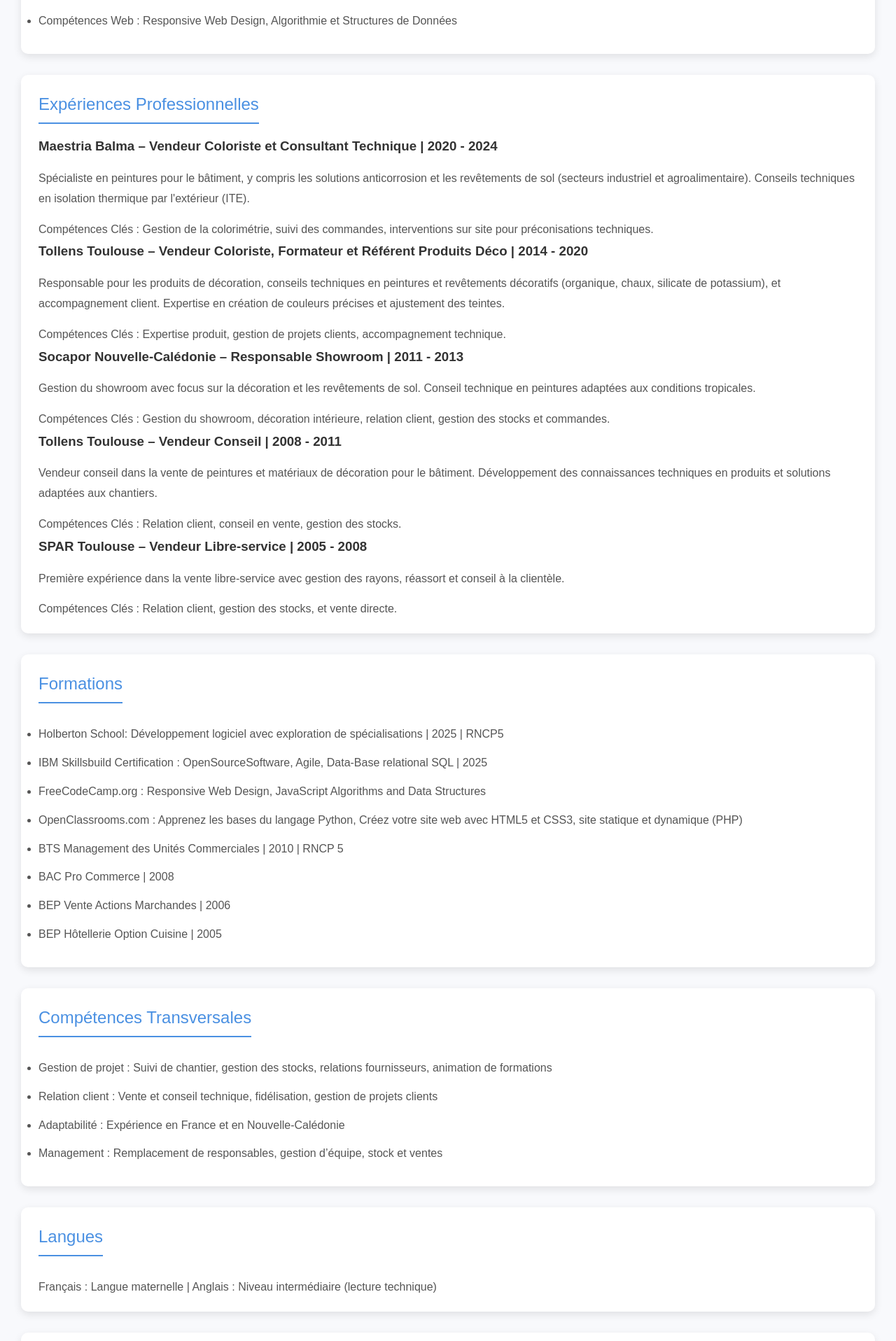
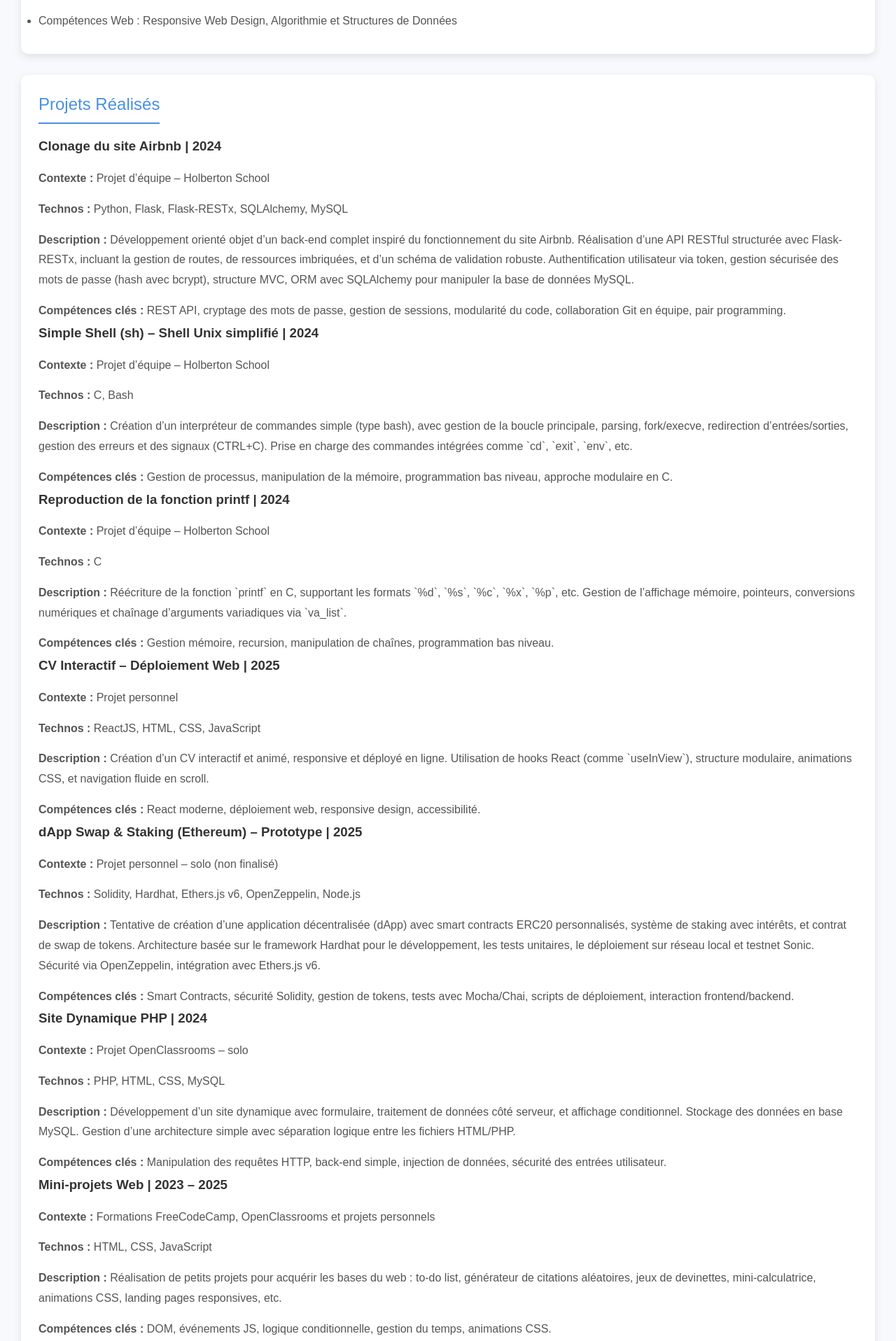
Before and after one commit to JeffToken31/my-first-react, a React (Create React App) app: page /#/ in a window 1280 px wide. Shown: the part 784-2700 px from the top of the page at 70% size. Built offline with nearby package versions, Linux system fonts and the light colour scheme.

Commit message:
Section project added

```diff
--- a/src/App.js
+++ b/src/App.js
@@ -3,6 +3,7 @@
 import Header from './components/Header';
 import Nav from './components/Nav';
 import About from './components/About';
+import Projects from './components/Projects';
 import Skills from './components/Skills';
 import Experience from './components/Experience';
 import Education from './components/Education';
@@ -24,6 +25,7 @@
             <>
               <About />
               <Skills />
+              <Projects />
               <Experience />
               <Education />
               <TransversalSkills />
--- a/src/components/Projects.js
+++ b/src/components/Projects.js
@@ -1,14 +1,70 @@
 import React from 'react';
+import { useInView } from 'react-intersection-observer';
 
 function Projects() {
+  const { ref, inView } = useInView({
+    triggerOnce: true, // Lance l'animation uniquement lors de la première vue
+    threshold: 0.2, // L'animation démarre lorsque 10% de la section sont visibles
+  });
   return (
-    <section id="projects">
-      <h2>Mes projets FreeCodeCamp</h2>
-      <ul>
-        <li><a href="https://codepen.io/ton-projet1" target="_blank" rel="noopener noreferrer">Projet 1</a></li>
-        <li><a href="https://codepen.io/ton-projet2" target="_blank" rel="noopener noreferrer">Projet 2</a></li>
-        <li><a href="https://codepen.io/ton-projet3" target="_blank" rel="noopener noreferrer">Projet 3</a></li>
-      </ul>
+    <section id="Projects" ref={ref} className={`fade-in ${inView ? 'appear' : ''}`}>
+      <h2>Projets Réalisés</h2>
+
+<div>
+  <h3>Clonage du site Airbnb | 2024</h3>
+  <p><strong>Contexte :</strong> Projet d’équipe – Holberton School</p>
+  <p><strong>Technos :</strong> Python, Flask, Flask-RESTx, SQLAlchemy, MySQL</p>
+  <p><strong>Description :</strong> Développement orienté objet d’un back-end complet inspiré du fonctionnement du site Airbnb. Réalisation d’une API RESTful structurée avec Flask-RESTx, incluant la gestion de routes, de ressources imbriquées, et d’un schéma de validation robuste. Authentification utilisateur via token, gestion sécurisée des mots de passe (hash avec bcrypt), structure MVC, ORM avec SQLAlchemy pour manipuler la base de données MySQL.</p>
+  <p><strong>Compétences clés :</strong> REST API, cryptage des mots de passe, gestion de sessions, modularité du code, collaboration Git en équipe, pair programming.</p>
+</div>
+
+<div>
+  <h3>Simple Shell (sh) – Shell Unix simplifié | 2024</h3>
+  <p><strong>Contexte :</strong> Projet d’équipe – Holberton School</p>
+  <p><strong>Technos :</strong> C, Bash</p>
+  <p><strong>Description :</strong> Création d’un interpréteur de commandes simple (type bash), avec gestion de la boucle principale, parsing, fork/execve, redirection d’entrées/sorties, gestion des erreurs et des signaux (CTRL+C). Prise en charge des commandes intégrées comme `cd`, `exit`, `env`, etc.</p>
+  <p><strong>Compétences clés :</strong> Gestion de processus, manipulation de la mémoire, programmation bas niveau, approche modulaire en C.</p>
+</div>
+
+<div>
+  <h3>Reproduction de la fonction printf | 2024</h3>
+  <p><strong>Contexte :</strong> Projet d’équipe – Holberton School</p>
+  <p><strong>Technos :</strong> C</p>
+  <p><strong>Description :</strong> Réécriture de la fonction `printf` en C, supportant les formats `%d`, `%s`, `%c`, `%x`, `%p`, etc. Gestion de l’affichage mémoire, pointeurs, conversions numériques et chaînage d’arguments variadiques via `va_list`.</p>
+  <p><strong>Compétences clés :</strong> Gestion mémoire, recursion, manipulation de chaînes, programmation bas niveau.</p>
+</div>
+
+<div>
+  <h3>CV Interactif – Déploiement Web | 2025</h3>
+  <p><strong>Contexte :</strong> Projet personnel</p>
+  <p><strong>Technos :</strong> ReactJS, HTML, CSS, JavaScript</p>
+  <p><strong>Description :</strong> Création d’un CV interactif et animé, responsive et déployé en ligne. Utilisation de hooks React (comme `useInView`), structure modulaire, animations CSS, et navigation fluide en scroll.</p>
+  <p><strong>Compétences clés :</strong> React moderne, déploiement web, responsive design, accessibilité.</p>
+</div>
+
+<div>
+  <h3>dApp Swap & Staking (Ethereum) – Prototype | 2025</h3>
+  <p><strong>Contexte :</strong> Projet personnel – solo (non finalisé)</p>
+  <p><strong>Technos :</strong> Solidity, Hardhat, Ethers.js v6, OpenZeppelin, Node.js</p>
+  <p><strong>Description :</strong> Tentative de création d’une application décentralisée (dApp) avec smart contracts ERC20 personnalisés, système de staking avec intérêts, et contrat de swap de tokens. Architecture basée sur le framework Hardhat pour le développement, les tests unitaires, le déploiement sur réseau local et testnet Sonic. Sécurité via OpenZeppelin, intégration avec Ethers.js v6.</p>
+  <p><strong>Compétences clés :</strong> Smart Contracts, sécurité Solidity, gestion de tokens, tests avec Mocha/Chai, scripts de déploiement, interaction frontend/backend.</p>
+</div>
+
+<div>
+  <h3>Site Dynamique PHP | 2024</h3>
+  <p><strong>Contexte :</strong> Projet OpenClassrooms – solo</p>
+  <p><strong>Technos :</strong> PHP, HTML, CSS, MySQL</p>
+  <p><strong>Description :</strong> Développement d’un site dynamique avec formulaire, traitement de données côté serveur, et affichage conditionnel. Stockage des données en base MySQL. Gestion d’une architecture simple avec séparation logique entre les fichiers HTML/PHP.</p>
+  <p><strong>Compétences clés :</strong> Manipulation des requêtes HTTP, back-end simple, injection de données, sécurité des entrées utilisateur.</p>
+</div>
+
+<div>
+  <h3>Mini-projets Web | 2023 – 2025</h3>
+  <p><strong>Contexte :</strong> Formations FreeCodeCamp, OpenClassrooms et projets personnels</p>
+  <p><strong>Technos :</strong> HTML, CSS, JavaScript</p>
+  <p><strong>Description :</strong> Réalisation de petits projets pour acquérir les bases du web : to-do list, générateur de citations aléatoires, jeux de devinettes, mini-calculatrice, animations CSS, landing pages responsives, etc.</p>
+  <p><strong>Compétences clés :</strong> DOM, événements JS, logique conditionnelle, gestion du temps, animations CSS.</p>
+</div>
     </section>
   );
 }
```
